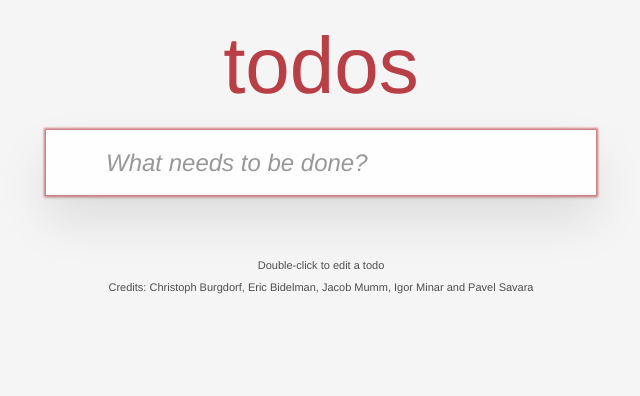
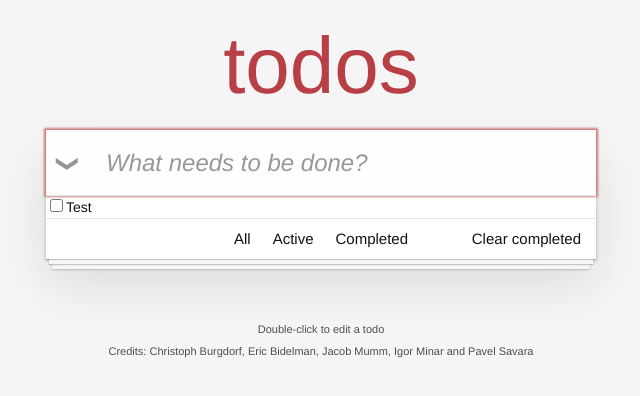
Before and after one commit to Badamson87/typescriptAngular, an Angular app: page / in a window 1280 px wide. Shown: the top 396 px of the page, without its empty margins (319-959 px from the left). Built offline with nearby package versions, Linux system fonts and the light colour scheme.

Commit message:
Todo's are auto populating and can be entered, Still need edit and some styling

```diff
--- a/src/app/app.component.html
+++ b/src/app/app.component.html
@@ -1,29 +1,29 @@
 <!--<p>app works!</p>-->
 
 
-
-	<section class="todoapp">
+<section class="todoapp">
 			<header class="header">
 				<h1>todos</h1>
-				<form class="todo-form" ng-submit="vm.addTodo()">
-					<input class="new-todo" placeholder="What needs to be done?" ng-model="newTodo" autofocus>
+				<form [formGroup]="todoForm" class="todo-form" (ngSubmit)="editTodo()">
+<!--					<input class="new-todo" placeholder="What needs to be done?" name="todoTitle" [(ngModel)]="todo.title" autofocus>-->
+					<input class="new-todo" placeholder="What needs to be done?" formControlName="title" id="title" autofocus>
 				</form>
 			</header>
 			<section class="main" ng-show="todos.length" ng-cloak>
 				<input id="toggle-all" class="toggle-all" type="checkbox" ng-model="allChecked" ng-click="vm.markAll(allChecked)">
 				<label for="toggle-all">Mark all as complete</label>
-				<ul class="todo-list">
-					<li ng-repeat="todo in todos | filter:statusFilter track by $index" ng-class="{completed: todo.completed, editing: todo == editedTodo}">
+				<div *ngFor="let todo of todos" class="todo-list">
+					<div ng-class="{completed: todo.completed, editing: todo == editedTodo}">
 						<div class="view">
 							<input class="toggle" type="checkbox" ng-model="todo.completed">
-<!--							<label ng-dblclick="vm.editTodo(todo)">{{todo.title}}</label>-->
+							<label>{{todo.title}}</label>
 							<button class="destroy" ng-click="vm.removeTodo(todo)"></button>
 						</div>
-						<form ng-submit="vm.doneEditing(todo)">
-							<input class="edit" ng-model="todo.title" todo-blur="vm.doneEditing(todo)" todo-focus="todo == editedTodo" todo-escape="vm.revertEdits(todo)">
-						</form>
-					</li>
-				</ul>
+<!--						<form ng-submit="vm.doneEditing(todo)">-->
+<!--							<input class="edit" ng-model="todo.title" todo-blur="vm.doneEditing(todo)" todo-focus="todo == editedTodo" todo-escape="vm.revertEdits(todo)">-->
+<!--						</form>-->
+					</div>
+				</div>
 			</section>
 			<footer class="footer" ng-show="todos.length" ng-cloak>
 <!--				<span class="todo-count"><strong>{{remainingCount}}</strong>-->
--- a/src/app/app.component.ts
+++ b/src/app/app.component.ts
@@ -1,4 +1,6 @@
-import { Component, OnInit } from '@angular/core';
+import {ChangeDetectorRef, Component, OnInit} from '@angular/core';
+import {Todo} from "../interfaces/todo";
+import {FormBuilder, Validators} from "@angular/forms";
 
 @Component({
   selector: 'app-root',
@@ -6,10 +8,27 @@ import { Component, OnInit } from '@angular/core';
   styleUrls: ['./app.component.css']
 })
 export class AppComponent implements OnInit {
+  defaultTodo = {checked: false, title: ""}
+  todo: Todo = this.defaultTodo;
+  todos: Todo[] = [{id: 0, checked: false, title: 'Test'}];
 
-  constructor() { }
+  public todoForm: any
+  constructor(public formBuilder: FormBuilder) {
+    this.todoForm = this.formBuilder.group({
+      'title': ['', [Validators.required,]]
+    })
+  }
 
   ngOnInit(): void {
   }
 
+
+
+  editTodo() {
+    console.log(this.todoForm.value);
+    this.todos.push(this.todoForm.value);
+    this.todoForm.reset();
+    this.todo = this.defaultTodo;
+  }
+
 }
--- a/src/index.html
+++ b/src/index.html
@@ -5,7 +5,7 @@
 		<title>Typescript & AngularJS • TodoMVC</title>
 <!--		<link rel="stylesheet" href="node_modules/todomvc-common/base.css">-->
 <!--		<link rel="stylesheet" href="node_modules/todomvc-app-css/index.css">-->
-		<style>[ng-cloak] { display: none; }</style>
+<!--		<style>[ng-cloak] { display: none; }</style>-->
 	</head>
 	<body>
 		<app-root></app-root>
--- /dev/null
+++ b/src/interfaces/todo.ts
@@ -0,0 +1,5 @@
+export interface Todo {
+    id?: number;
+    title: string
+    checked: boolean
+}
```
Also changed, not shown: src/app/app.module.ts (+7 -1 lines).
